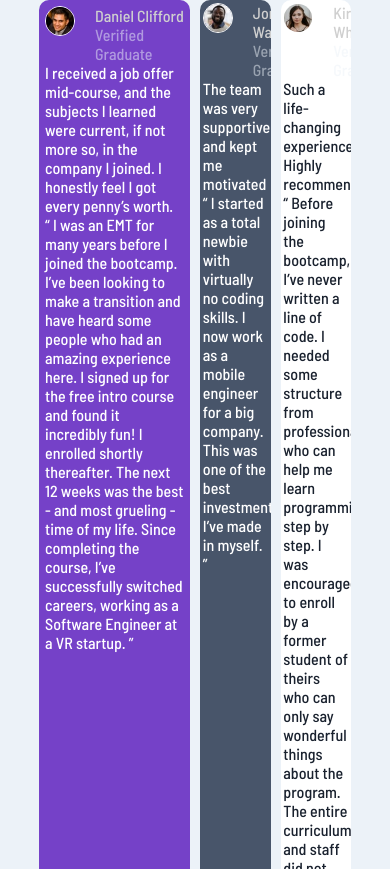
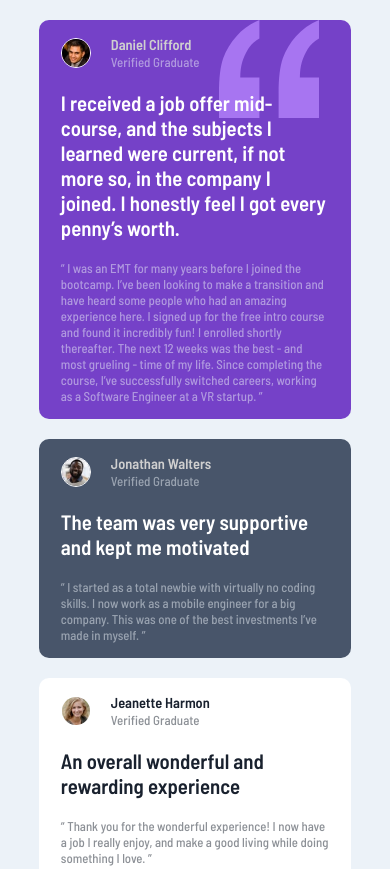
Before and after one commit to ivanmitrovic99/front-end-mentor-challenges, a plain HTML site: page content/index.html in a window 390 px wide. Shown: the top 869 px of the page. Drawn offline with Linux system fonts and the light colour scheme.

Commit message:
Project finished.

```diff
--- a/content/style.css
+++ b/content/style.css
@@ -19,24 +19,28 @@ body {
     background-color: hsl(210, 46%, 95%);
 }
 .component {
-    width: 80%;
+    width: 50%;
     display: grid;
     grid-template-columns: repeat(4, 1fr);
     grid-template-rows: 1fr 1fr;
-    row-gap: 10px;
-    column-gap: 10px;
+    gap: 20px;
+    margin: 20px;
 }
 .card {
     height: 100%;
     width: 100%;
     color: #fff;
-    padding: 4%;
+    padding: 5% 7%;
     border-radius: 10px;
     overflow: hidden;
 }
 .card-1 {
     background-color: hsl(263, 55%, 52%);
     grid-column: 1 / 3;
+    background-image: url('images/bg-pattern-quotation.svg');
+    background-size: 100px;
+    background-repeat: no-repeat;
+    background-position: 85% 0%;
 }
 .card-2 {
     background-color: hsl(217, 19%, 35%);
@@ -60,18 +64,68 @@ body {
     grid-column: 2 / 4;
     grid-row: 2 / 3;
 }
+.card-5 .info img {
+    border-color: hsl(263, 55%, 52%);
+}
 .info {
     display: flex;
     gap: 20px;
+    margin-bottom: 20px;
 }
 .info img {
     height: 30px;
     border-radius: 50%;
     border: 1px solid #fff;
+    align-self: center;
 }
 .name {
     color: hsl(0, 0%, 81%);
+    font-weight: 600;
+    font-size: 0.9em;
 }
 .pale-text {
     color: hsla(210, 46%, 95%, 0.5);
+    font-size: 0.9em;
 }
+.text-top {
+    font-weight: 600;
+    font-size: 1.3em;
+    margin-bottom: 20px;
+}
+.text-bot {
+    color: hsla(210, 46%, 95%, 0.5);
+    font-size: 0.8em;
+}
+.card-3 .text-bot, .card-4 .text-bot,
+.card-3 .pale-text, .card-4 .pale-text {
+    color: hsla(219, 29%, 14%, 0.5);
+}
+.card-3 .name, .card-4 .name {
+    color: hsl(219, 29%, 14%);
+}
+@media (max-width: 2000px) {
+    .component {
+        width: 70%;
+    }
+}
+@media (max-width: 1500px) {
+    .component {
+        width: 80%;
+    }
+}
+@media (max-width: 991px) {
+    .component {
+        grid-template-columns: 1fr;
+        grid-template-rows: auto;
+    }
+    .card {
+        height: auto;
+    }
+    .card-1, .card-2, .card-3, .card-4, .card-5 {
+        grid-column: 1 / 2;
+        grid-row: auto;
+    }
+    .card-3 {
+        order: 2;
+    }
+}
```
